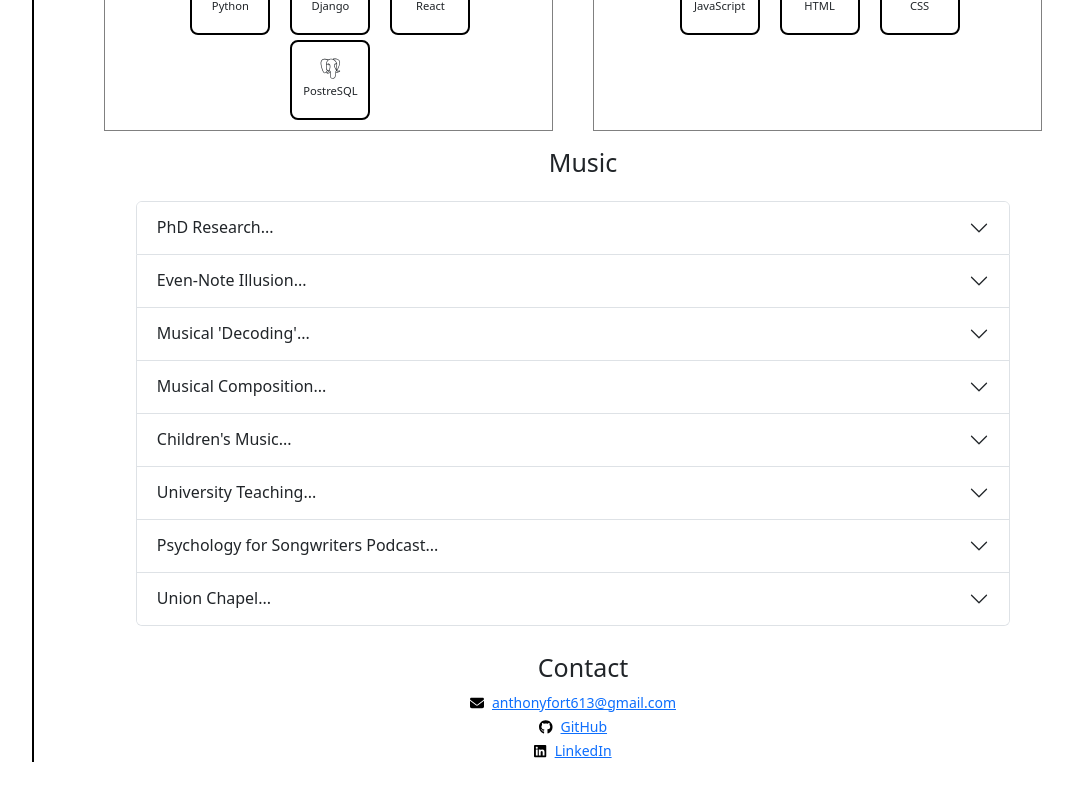
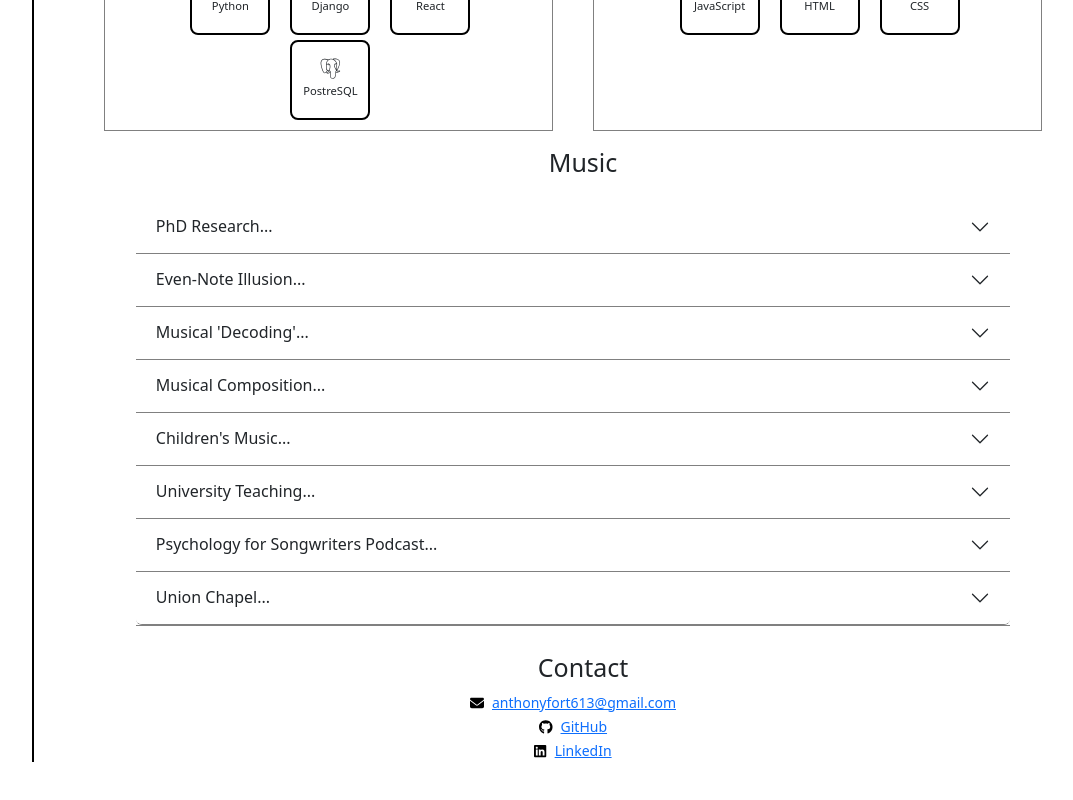
Before and after one commit to AnthonyFort/portfolio, a React (Create React App) app: page / in a window 1280 px wide. Shown: the part 729-1529 px from the top of the page, without its empty margins (168-1241 px from the left). Built offline with nearby package versions, Linux system fonts and the light colour scheme.

Commit message:
Removes border from accordion

```diff
--- a/src/components/Music.js
+++ b/src/components/Music.js
@@ -112,9 +112,9 @@
         <h2 className='header-text'>Music</h2>
         <Row className='mt-4'>
           <Col xs={10} sm={10} md={10} className="mx-auto">
-            <Accordion>
+            <Accordion >
               {musicInfo.map((item, index) => (
-                <Accordion.Item eventKey={`${index}`} key={index}>
+                <Accordion.Item eventKey={`${index}`} key={index} className='accordion'>
                   <Accordion.Header>{item.title}</Accordion.Header>
                   <Accordion.Body>
                     <Container>
--- a/src/styles/components/music.scss
+++ b/src/styles/components/music.scss
@@ -24,3 +24,8 @@
   border: 2px solid lightgrey;
   border-radius: 4px;
 }
+
+.accordion {
+  border: 0px;
+  border-bottom: 1px solid grey;
+}
```
